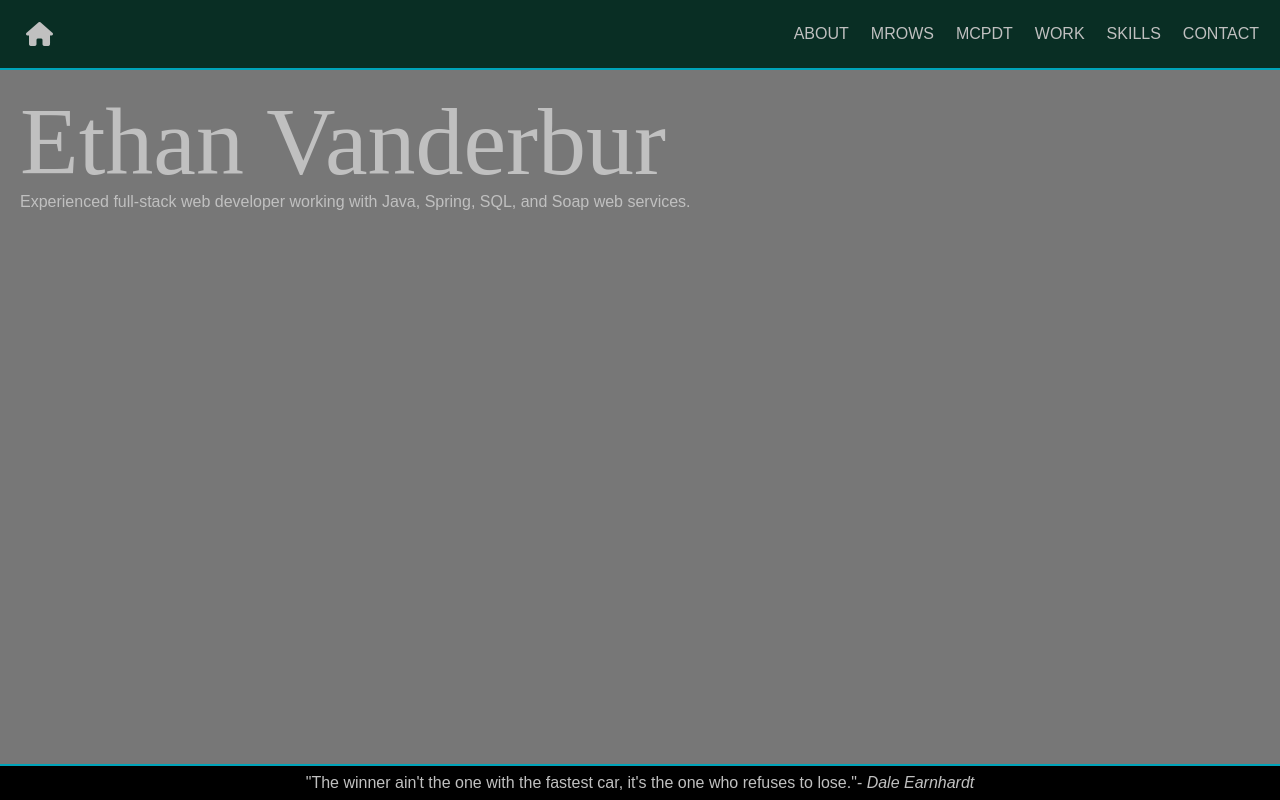
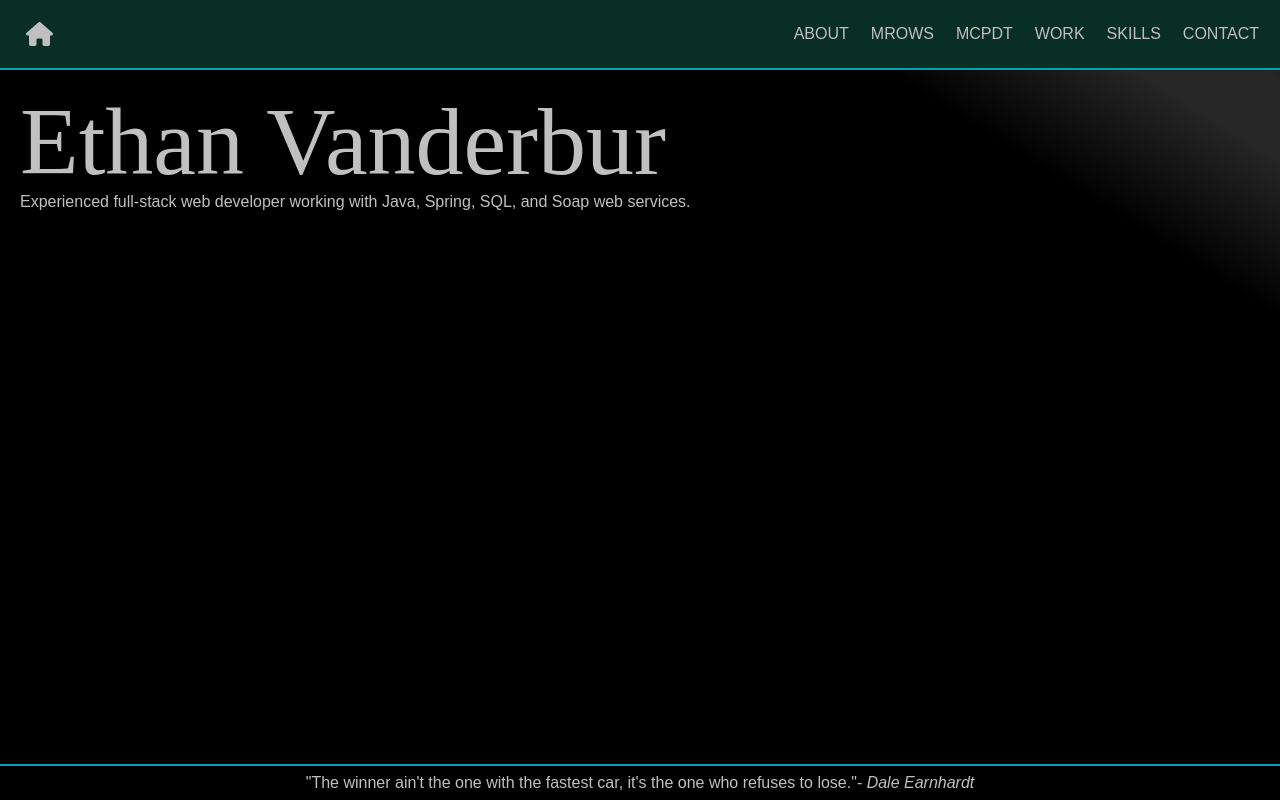
Before and after one commit to ethan5191/portfolio_v2, a Next.js app: page / in a window 1280 px wide. Shown: the top 800 px of the page. Built offline with nearby package versions, Linux system fonts and the light colour scheme.

Commit message:
Updated background color and gradient

```diff
--- a/app/globals.css
+++ b/app/globals.css
@@ -1,18 +1,12 @@
 @import "tailwindcss";
 
 body {
-    /* Use background-image for the gradient */
-    /*background-image: linear-gradient(to bottom, #000000, #C0C0C0 98%);*/
-    background-color: #777777;
-    /* Optional: ensure the gradient covers the entire viewport */
+    background-color: #000000;
+    background-image: linear-gradient(to bottom left,
+    transparent 0%, /* Start fully transparent */ rgba(255, 255, 255, 0.15) 5%, /* Fade in semi-transparent white quickly */ rgba(255, 255, 255, 0.15) 10%, /* Keep semi-transparent white for a short band */ transparent 20%, /* Fade out to transparent quickly */ transparent 100%);
+    background-size: cover;
     min-height: 100vh;
     margin: 0;
-
-    /* Optional: keep the background fixed if the user scrolls */
     background-attachment: fixed;
     font-family: Arial, Helvetica, sans-serif;
 }
-
-/*@media (max-width: 768px) {*/
-/*    */
-/*}*/
```
